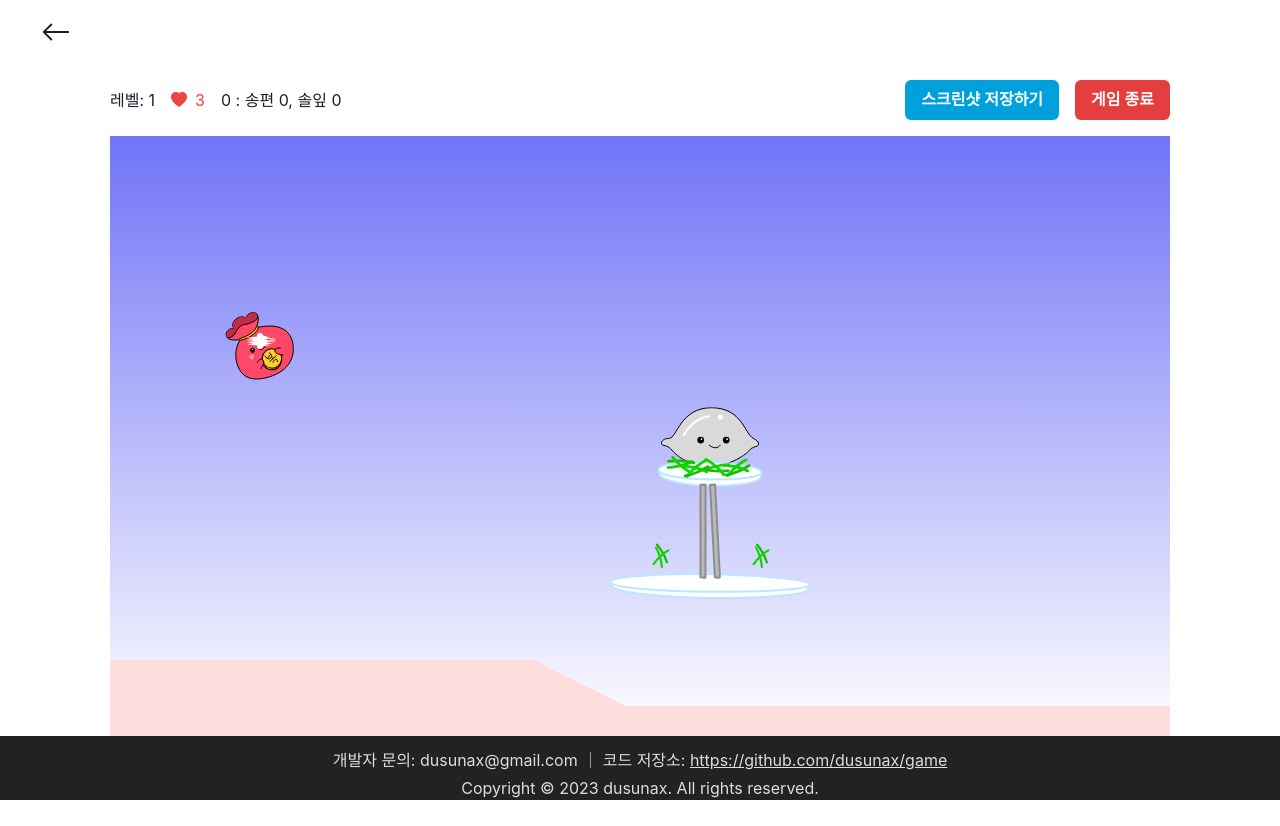
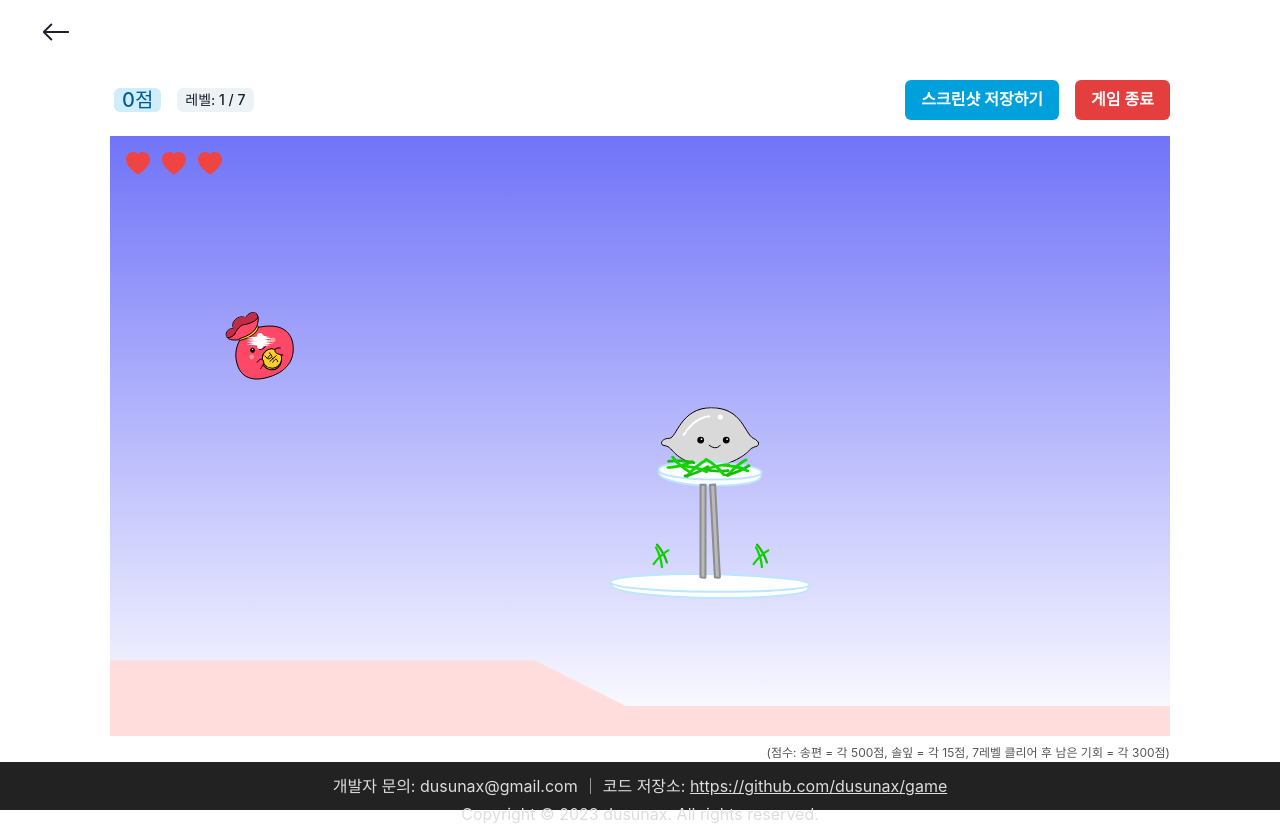
Before and after one commit to dusunax/game, a Next.js app: page /slingshot in a window 1280 px wide. Before the commit the page ends 800 px from the top, so only its background shows below. Built offline with nearby package versions, Linux system fonts and the light colour scheme.

Commit message:
Feat : adjust final score, style texts etc

```diff
--- a/src/components/SlingShot/SlingShot.tsx
+++ b/src/components/SlingShot/SlingShot.tsx
@@ -1,8 +1,8 @@
 "use client";
-import { Dispatch, SetStateAction, useRef } from "react";
+import { useRef, useState } from "react";
 import UseMatter from "./hooks/useMatter";
 import { Button, Tag, Text } from "@chakra-ui/react";
-import { BsHeart, BsHeartFill } from "react-icons/bs";
+import { BsHeartFill } from "react-icons/bs";
 import ScreenShotButton from "../Home/ScreenShotButton";
 import { useSearchParams } from "next/navigation";
 
@@ -23,25 +23,37 @@ export default function SlingShot() {
   } = UseMatter(renderRef);
   const params = useSearchParams();
   const mode = params.get("mode");
+  const [isHover, setIsHover] = useState(false);
 
   return (
     <div className="max-w-[1060px]">
       <div className="w-full flex justify-between gap-4 my-4">
-        <div className="flex items-center gap-4">
-          <div className="flex items-center">레벨: {level ? level : "-"}</div>
-          <div className="flex items-center gap-2 text-red-500">
-            {life !== 0 && (
-              <>
-                <BsHeartFill />
-                {life}
-              </>
+        <div className="relative flex items-center gap-4 px-1">
+          {!isGameover && (
+            <Tag
+              fontSize={"xl"}
+              colorScheme="linkedin"
+              onMouseEnter={() => !isHover && setIsHover(true)}
+              onMouseLeave={() => isHover && setIsHover(false)}
+            >
+              {score}점
+            </Tag>
           )}
+          <Tag className="flex items-center">
+            레벨: {level ? level : "-"} / {finalLevel}
+          </Tag>
+          <div className="flex items-center gap-3 text-red-500 absolute left-0 -bottom-8 translate-y-full pl-4">
+            {Array(life)
+              .fill("")
+              .map((e) => (
+                <BsHeartFill size={24} />
+              ))}
+          </div>
 
-            {life === 0 && <BsHeart />}
-          </div>
-          {!isGameover && (
-            <div>
-              {score} : 송편 {heartCount}, 솔잎 {blockCount}
+          {!isGameover && isHover && (
+            <div className="absolute left-0 top-0 -translate-y-full">
+              <Tag>송편 {heartCount}</Tag>
+              <Tag>솔잎 {blockCount}</Tag>
             </div>
           )}
         </div>
@@ -69,26 +81,34 @@ export default function SlingShot() {
       </div>
 
       {level !== 0 && (
+        <>
           <div
             id="render"
             className="w-[1060px] min-h-[600px] bg-slate-200"
             ref={renderRef}
           />
+
+          <Text
+            fontSize={"xs"}
+            className="mt-2"
+            textAlign={"right"}
+            textColor={"#555"}
+          >
+            (점수: 송편 = 각 500점, 솔잎 = 각 15점, {finalLevel}레벨 클리어 후
+            남은 기회 = 각 300점)
+          </Text>
+        </>
       )}
 
       {level === 0 && (
         <div className="w-[1060px] min-h-[600px] bg-slate-200 flex-center flex-col">
-          <Text fontSize={"3xl"} colorScheme="facebook">
+          <Text fontSize={"3xl"}>
             {isClear ? "축하합니다!" : "송편 게임 끝!"}
           </Text>
           {isClear && <Tag colorScheme="linkedin">게임 클리어!</Tag>}
           <img src="/img/player.svg" className="animate-spin" />
 
-          {isClear && (
-            <Text fontSize={"2xl"} colorScheme="facebook">
-              플레이해주셔서 감사합니다 🩷
-            </Text>
-          )}
+          {isClear && <Text fontSize={"2xl"}>플레이해주셔서 감사합니다 🩷</Text>}
           {/* <Text fontSize={"5xl"}>{"level: " + level}</Text> */}
           <Text fontSize={"5xl"}>{"score: " + score}</Text>
 
@@ -96,7 +116,8 @@ export default function SlingShot() {
             게임을 다시 시작하려면 새로고침 해주세요
           </Text>
           <Text fontSize={"mg"} className="mt-5" colorScheme="gray">
-            (점수 계산: 송편 = 500점, 솔잎 = 15점)
+            (점수 계산: 송편 = 각 500점, 솔잎 = 각 15점, 클리어 후 남은 기회 =
+            각 300점)
           </Text>
         </div>
       )}
--- a/src/components/SlingShot/hooks/useMatter.ts
+++ b/src/components/SlingShot/hooks/useMatter.ts
@@ -175,6 +175,9 @@ export default function UseMatter(
               setLife(birdsLeft.length + 1);
             }, 1000);
           } else {
+            setScore((prevScore) => {
+              return prevScore + life * 300;
+            });
             gameWin();
           }
         }
@@ -250,6 +253,7 @@ export default function UseMatter(
 
   function gameWin() {
     alert("승리!");
+    setIsClear(true);
 
     setTimeout(() => {
       recodeScore({ isWin: true });
@@ -264,7 +268,6 @@ export default function UseMatter(
         "\n클리어 레벨: " +
         level
     );
-    setIsClear(true);
   }
 
   return {
```
Lines whose indentation alone changed are shown as unchanged.
